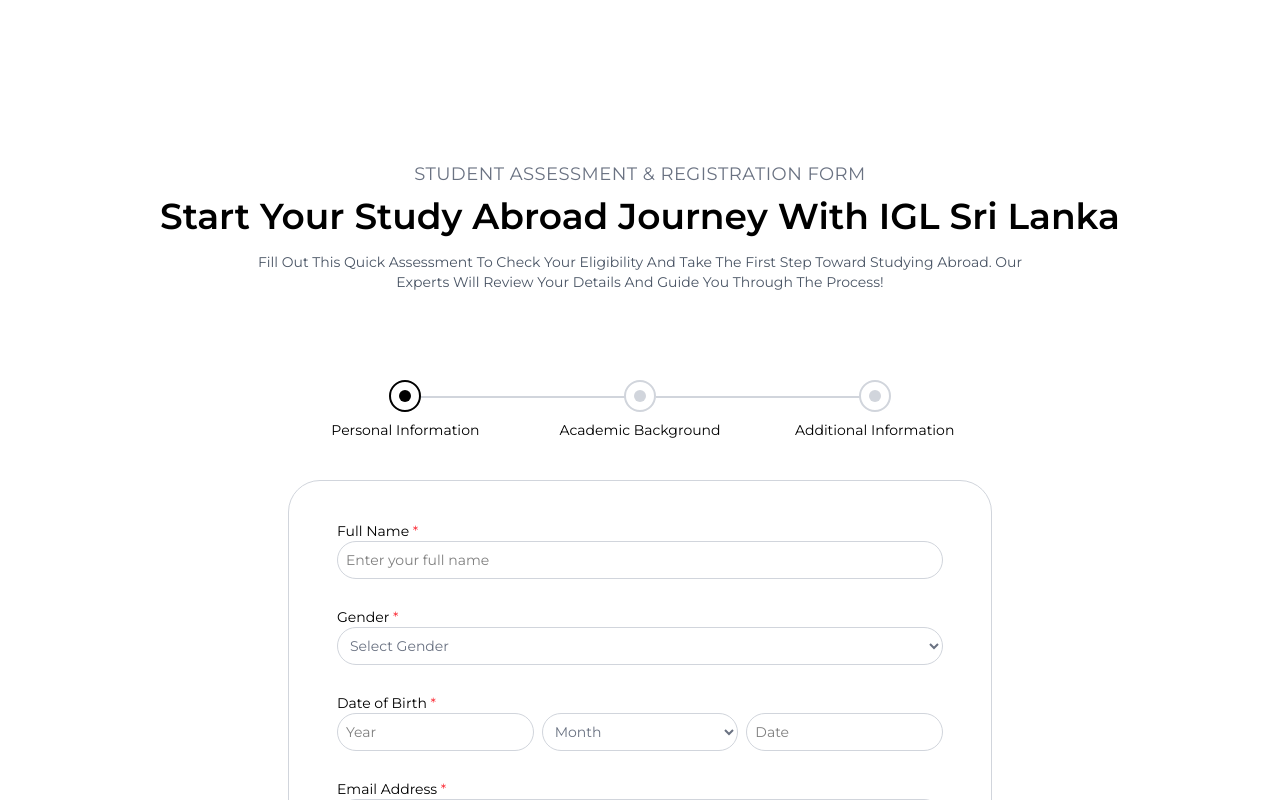
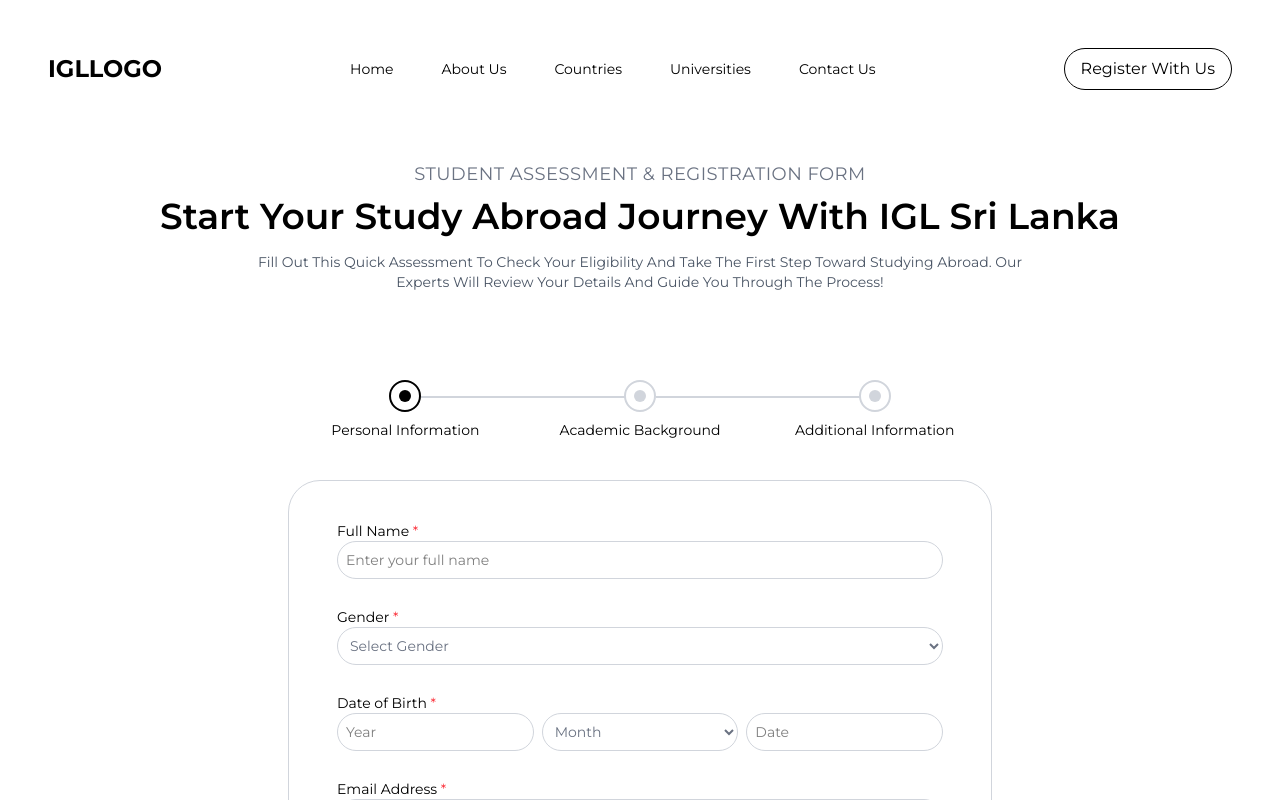
Before and after one commit to Webminds-designs/IGL, a React (Vite) app in the folder frontend/: page /Register in a window 1280 px wide. Shown: the top 800 px of the page. Built offline with nearby package versions, Linux system fonts and the light colour scheme.

Commit message:
feat-update the navbar

```diff
--- a/frontend/src/components/Navbar.jsx
+++ b/frontend/src/components/Navbar.jsx
@@ -1,22 +1,38 @@
 import React, { useState } from 'react';
-import { NavLink, useNavigate } from "react-router-dom"; // Import useNavigate
-import PropTypes from 'prop-types'; // Import PropTypes
+import { NavLink, useNavigate, useLocation } from "react-router-dom"; // Add useLocation
+import PropTypes from 'prop-types';
 
 const Navbar = ({ fontColor, bgColor }) => {
     const [isOpen, setIsOpen] = useState(false);
-    const navigate = useNavigate(); // Initialize navigate
+    const navigate = useNavigate();
+    const location = useLocation(); // Get current location
 
     const toggleMenu = () => {
         setIsOpen(!isOpen);
     };
 
-    // Determine text color based on background color
+    // Updated getTextColor function to consider the current route
     const getTextColor = () => {
-        if (fontColor) return fontColor; // Use fontColor if explicitly provided
-        return bgColor === "bg-white" ? "text-black" : "text-white"; // Default to black text for white bg, otherwise white
+        if (fontColor) return fontColor;
+
+        // Add routes that should have black text
+        const darkTextRoutes = ['/register', '/contactus'];
+        const shouldUseDarkText = darkTextRoutes.includes(location.pathname.toLowerCase());
+
+        if (bgColor === "bg-white" || shouldUseDarkText) {
+            return "text-black";
+        }
+        return "text-white";
     };
 
     const textColor = getTextColor();
+
+    // Helper function for button border color
+    const getButtonStyle = () => {
+        return textColor === "text-black"
+            ? "border-black text-black"
+            : "border-white text-white";
+    };
 
     return (
         <nav
@@ -84,17 +100,18 @@
                     </ul>
                 </div>
 
-                {/* Register button */}
+                {/* Update Register button */}
                 <div className="hidden lg:block">
                     <button
-                        className={`px-4 py-2 rounded-full border ${textColor === "text-black" ? "border-black text-black" : "border-white text-white"} cursor-pointer bg-opacity-90 backdrop-blur-2xl`}
+                        className={`px-4 py-2 rounded-full border ${getButtonStyle()} cursor-pointer bg-opacity-90 backdrop-blur-2xl hover:bg-opacity-20`}
                         onClick={() => navigate("/Register")}
                     >
                         Register With Us
                     </button>
                 </div>
 
-                {/* Hamburger Menu Icon */}
+
+                {/* Update Hamburger Menu Icon */}
                 <div className="sm:block md:block lg:hidden cursor-pointer" onClick={toggleMenu}>
                     <svg
                         className="w-6 h-6"
@@ -115,8 +132,9 @@
                 {/* Mobile Dropdown Menu */}
                 <div
                     className={`absolute top-full left-0 w-full bg-opacity-90 backdrop-blur-lg p-6 transition-transform
-                        ${isOpen ? "translate-x-0" : "-translate-x-full"} lg:hidden ${bgColor || "bg-transparent"}`}
+                    ${isOpen ? "translate-x-0" : "-translate-x-full"} lg:hidden ${bgColor || "bg-transparent"}`}
                 >
+
                     <ul className="flex flex-col space-y-4">
                         {["Home", "About Us", "Countries", "Universities", "Contact Us"].map((item) => (
                             <li key={item}>
@@ -133,7 +151,7 @@
                         ))}
 
                         <button
-                            className={`px-4 py-2 rounded-full border ${textColor === "text-black" ? "border-black text-black" : "border-white text-white"} cursor-pointer bg-opacity-90 backdrop-blur-2xl w-full text-center mt-4`}
+                            className={`px-4 py-2 rounded-full border ${getButtonStyle()} cursor-pointer bg-opacity-90 backdrop-blur-2xl w-full text-center mt-4`}
                             onClick={() => {
                                 navigate("/Register");
                                 setIsOpen(false);
```
